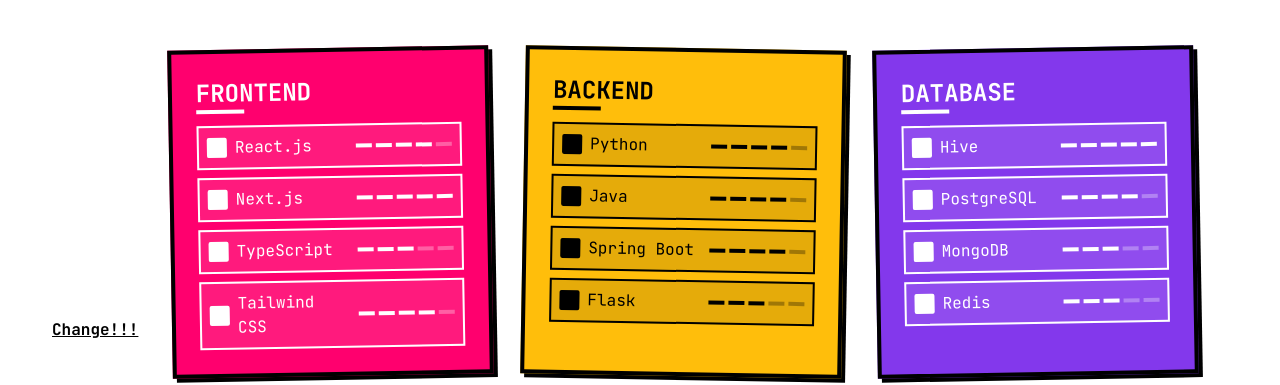
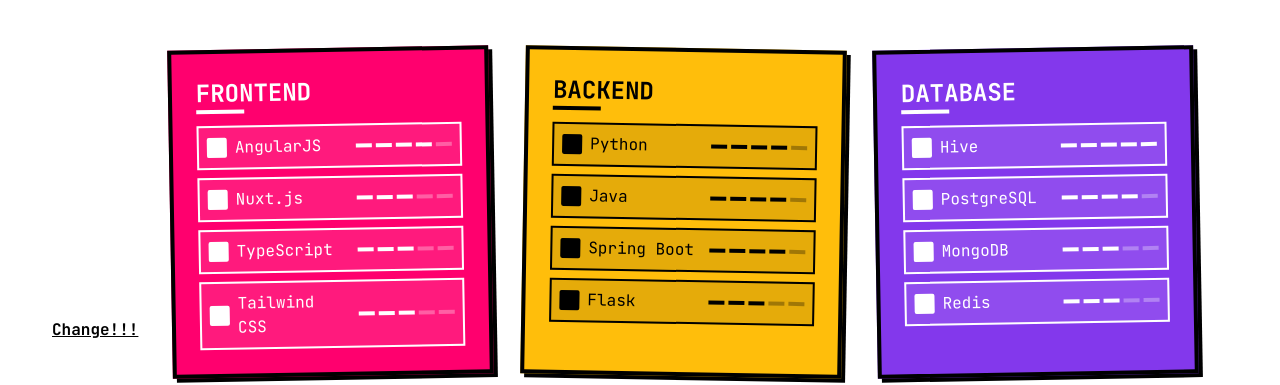
Before and after one commit to lukilme/lukilme, a Vue app: page / in a window 1280 px wide. Shown: the part 1400-1785 px from the top of the page. Built offline with nearby package versions, Linux system fonts and the light colour scheme.

Commit message:
frontend skills fixed

```diff
--- a/src/App.vue
+++ b/src/App.vue
@@ -10,7 +10,7 @@
 
 function chaosMode() {
   const cards = document.querySelectorAll<HTMLDivElement>(".grid > div")
-  const colors = ["bg-pink-500", "bg-yellow-500", "bg-purple-500", "bg-blue-500", "bg-orange-500", "bg-red-600"]
+  const colors = ["bg-pink-500", "bg-yellow-500", "bg-purple-500", "bg-cyan-500", "bg-orange-500", "bg-red-600"]
   const textColors = ["text-white", "text-black"]
 
   cards.forEach(card => {
--- a/src/components/Techstack.vue
+++ b/src/components/Techstack.vue
@@ -16,7 +16,7 @@
                 <ul class="space-y-2">
                     <li class="flex items-center p-2 bg-white bg-opacity-10 border-2 border-white hover:translate-x-2 transition-transform duration-200">
                         <div class="w-5 h-5 bg-white mr-2 rounded-sm"></div>
-                        <span class="flex-1">React.js</span>
+                        <span class="flex-1">AngularJS</span>
                         <div class="flex gap-1 ml-2">
                             <div class="w-4 h-1 bg-white"></div>
                             <div class="w-4 h-1 bg-white"></div>
@@ -27,13 +27,13 @@
                     </li>
                     <li class="flex items-center p-2 bg-white bg-opacity-10 border-2 border-white hover:translate-x-2 transition-transform duration-200">
                         <div class="w-5 h-5 bg-white mr-2 rounded-sm"></div>
-                        <span class="flex-1">Next.js</span>
+                        <span class="flex-1">Nuxt.js</span>
                         <div class="flex gap-1 ml-2">
                             <div class="w-4 h-1 bg-white"></div>
                             <div class="w-4 h-1 bg-white"></div>
                             <div class="w-4 h-1 bg-white"></div>
-                            <div class="w-4 h-1 bg-white"></div>
-                            <div class="w-4 h-1 bg-white"></div>
+                            <div class="w-4 h-1 bg-white bg-opacity-30"></div>
+                            <div class="w-4 h-1 bg-white bg-opacity-30"></div>
                         </div>
                     </li>
                     <li class="flex items-center p-2 bg-white bg-opacity-10 border-2 border-white hover:translate-x-2 transition-transform duration-200">
@@ -54,7 +54,7 @@
                             <div class="w-4 h-1 bg-white"></div>
                             <div class="w-4 h-1 bg-white"></div>
                             <div class="w-4 h-1 bg-white"></div>
-                            <div class="w-4 h-1 bg-white"></div>
+                            <div class="w-4 h-1 bg-white bg-opacity-30"></div>
                             <div class="w-4 h-1 bg-white bg-opacity-30"></div>
                         </div>
                     </li>
```
